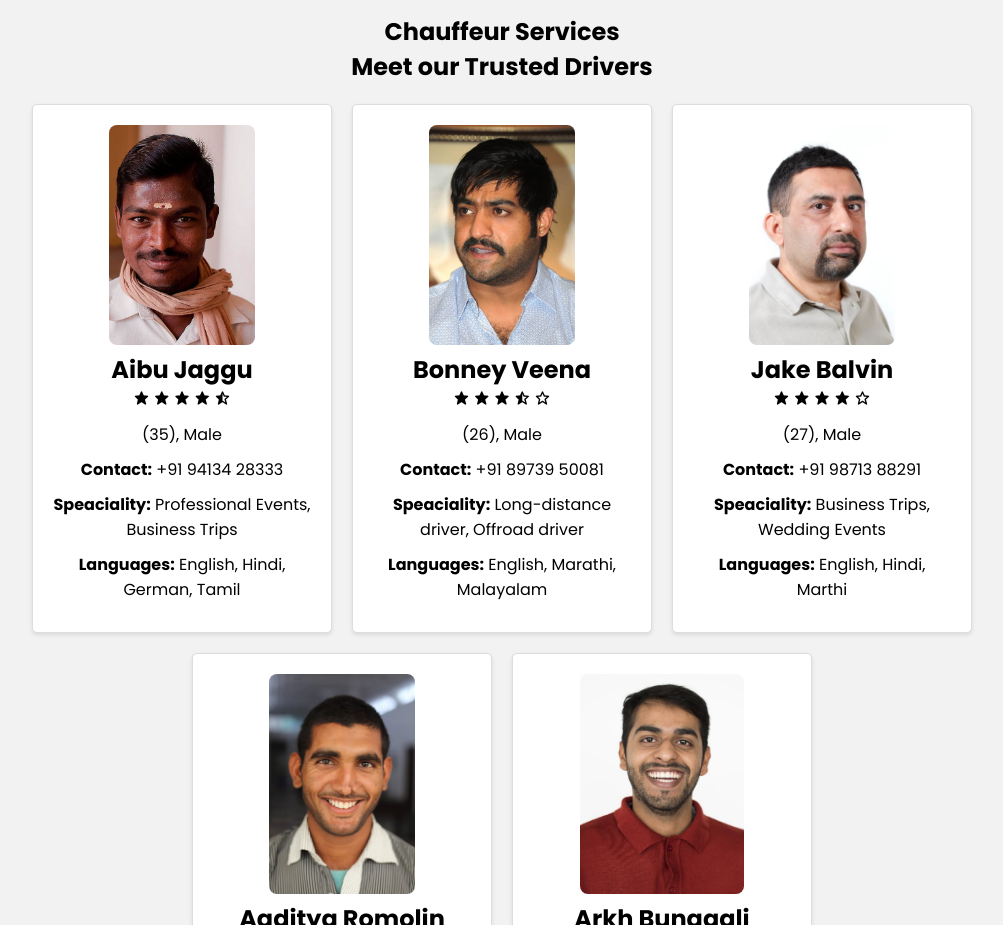
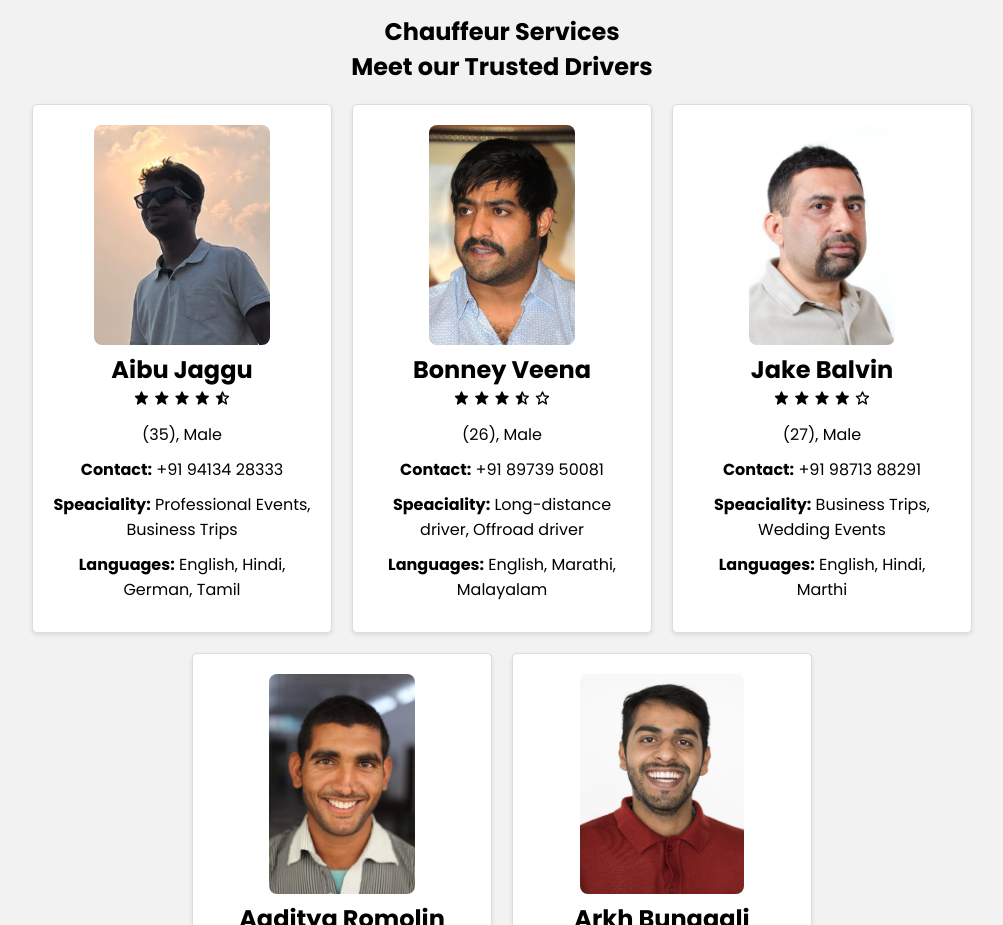
Before and after one commit to reubenn10/DriftnShift, a plain HTML site: page index.html in a window 1280 px wide. Shown: the part 2440-3365 px from the top of the page, without its empty margins (138-1141 px from the left). Drawn offline with nearby package versions, Linux system fonts and the light colour scheme.

Commit message:
Update index.html

```diff
--- a/index.html
+++ b/index.html
@@ -161,7 +161,7 @@
             <h1>Chauffeur Services<br>Meet our Trusted Drivers</h1>
             <ul class="team-list">
                 <li>
-                    <img src="img/chau5.jpg" alt="Person 1">
+                    <img src="img/reuben.jpeg" alt="Person 1">
                     <h2>Aibu Jaggu</h2>
                     <div class="stars">
                         <i class='bx bxs-star' ></i>
```
